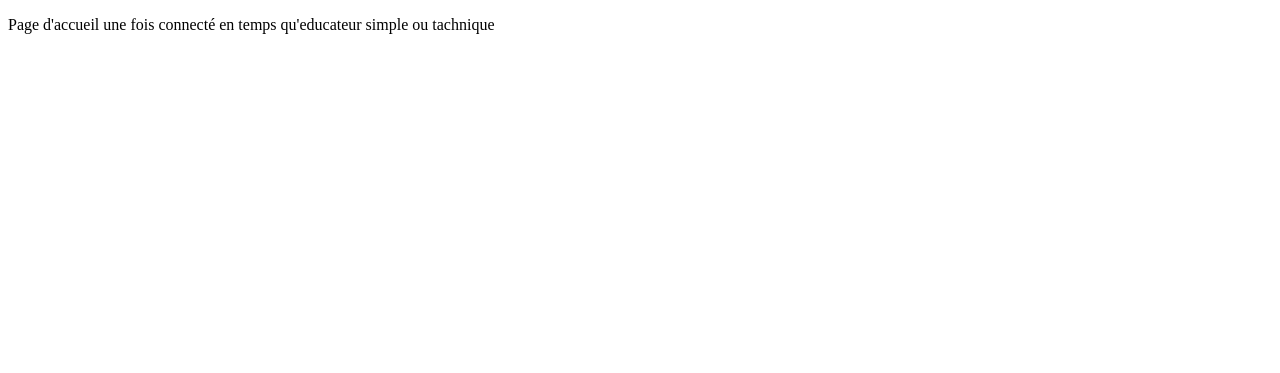
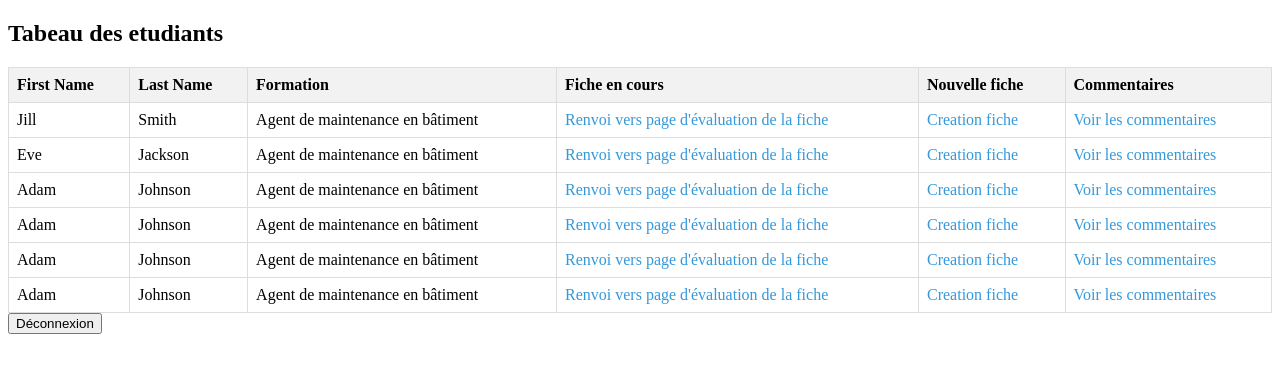
Before and after one commit to WTheo-dev/SAE_Reseaux, a PHP site: page /page_postco_admin.html in a window 1280 px wide. Shown: the top 373 px of the page. Run offline with PHP 8.4, Linux system fonts and the light colour scheme.

Commit message:
ajout de suivi_eleve et page_postco_admin

```diff
--- a/SAE_RESEAUX_MODIF/page_postco_admin.css
+++ b/SAE_RESEAUX_MODIF/page_postco_admin.css
@@ -0,0 +1,31 @@
+/* Style de base pour la table */
+.w3-table-all {
+    border-collapse: collapse;
+    width: 100%;
+  }
+
+  .w3-table-all th, .w3-table-all td {
+    border: 1px solid #ddd;
+    padding: 8px;
+    text-align: left;
+  }
+
+  .w3-table-all th {
+    background-color: #f2f2f2;
+  }
+
+  /* Style pour l'effet hover */
+  .w3-table-all tr:hover {
+    background-color: #f5f5f5;
+  }
+
+  /* Style pour les liens */
+  .w3-table-all a {
+    text-decoration: none;
+    color: #3498db;
+  }
+
+  /* Style pour les liens au survol */
+  .w3-table-all a:hover {
+    color: #2980b9;
+  }
--- a/SAE_RESEAUX_MODIF/page_postco_admin.html
+++ b/SAE_RESEAUX_MODIF/page_postco_admin.html
@@ -1,13 +1,82 @@
 <!DOCTYPE html>
-<html lang="en">
-<head>
-    <meta charset="UTF-8">
-    <meta name="viewport" content="width=device-width, initial-scale=1.0">
-    <link rel="stylesheet" href="style.css">
-    <title>Accueil Educateur</title>
+<html>
+  <head>
+<title>Page connecté educ technique</title>
+<meta name="viewport" content="width=device-width, initial-scale=1">
+<link rel="stylesheet" href="page_postco_admin.css">
 </head>
 <body>
-    <p>Page d'accueil une fois connecté en temps qu'educateur simple ou tachnique</p>
 
+<div class="w3-container">
+
+<h2>Tabeau des etudiants</h2>
+<div class="w3-responsive">
+<table class="w3-table-all">
+<tr>
+  <th>First Name</th>
+  <th>Last Name</th>
+  <th>Formation </th>
+  <th>Fiche en cours</th>
+  <th>Nouvelle fiche</th>
+  <th>Commentaires</th>
+</tr>
+<tr>
+  <td>Jill</td>
+  <td>Smith</td>
+  <td>Agent de maintenance en bâtiment</td>
+  <td><a href="suivi_eleve">Renvoi vers page d'évaluation de la fiche</a></td>
+  <td><a href="suivi_eleve">Creation fiche</a></td>
+  <td><a href="suivi_eleve">Voir les commentaires</a></td>
+</tr>
+<tr>
+  <td>Eve</td>
+  <td>Jackson</td>
+  <td>Agent de maintenance en bâtiment</td>
+  <td><a href="suivi_eleve">Renvoi vers page d'évaluation de la fiche</a></td>
+  <td><a href="suivi_eleve">Creation fiche</a></td>
+  <td><a href="suivi_eleve">Voir les commentaires</a></td>
+
+</tr>
+<tr>
+  <td>Adam</td>
+  <td>Johnson</td>
+  <td>Agent de maintenance en bâtiment</td>
+  <td><a href="suivi_eleve">Renvoi vers page d'évaluation de la fiche</a></td>
+  <td><a href="suivi_eleve">Creation fiche</a></td>
+  <td><a href="suivi_eleve">Voir les commentaires</a></td>
+
+</tr>
+<tr>
+    <td>Adam</td>
+    <td>Johnson</td>
+    <td>Agent de maintenance en bâtiment</td>
+    <td><a href="suivi_eleve">Renvoi vers page d'évaluation de la fiche</a></td>
+    <td><a href="suivi_eleve">Creation fiche</a></td>
+    <td><a href="suivi_eleve">Voir les commentaires</a></td>
+
+</tr>
+<tr>
+    <td>Adam</td>
+    <td>Johnson</td>
+    <td>Agent de maintenance en bâtiment</td>
+    <td><a href="suivi_eleve">Renvoi vers page d'évaluation de la fiche</a></td>
+    <td><a href="suivi_eleve">Creation fiche</a></td>
+    <td><a href="suivi_eleve">Voir les commentaires</a></td>
+
+  </tr>
+  <tr>
+    <td>Adam</td>
+    <td>Johnson</td>
+    <td>Agent de maintenance en bâtiment</td>
+    <td><a href="suivi_eleve">Renvoi vers page d'évaluation de la fiche</a></td>
+    <td><a href="suivi_eleve">Creation fiche</a></td>
+    <td><a href="suivi_eleve">Voir les commentaires</a></td>
+
+  </tr>
+</table>
+</div>
+<form action="page_daccueil.html" method="post">
+  <input type="submit" value="Déconnexion">
+</form>
 </body>
 </html>
```
Also changed, not shown: SAE_RESEAUX_MODIF/suivi_eleve.css (+38 -0 lines), SAE_RESEAUX_MODIF/suivi_eleve.html (+14 -3 lines), evaluation_fiche.html (added, +13 -0 lines), SAE_RESEAUX_MODIF/style.css (line endings or trailing spaces), evaluationfiche.css (added).
